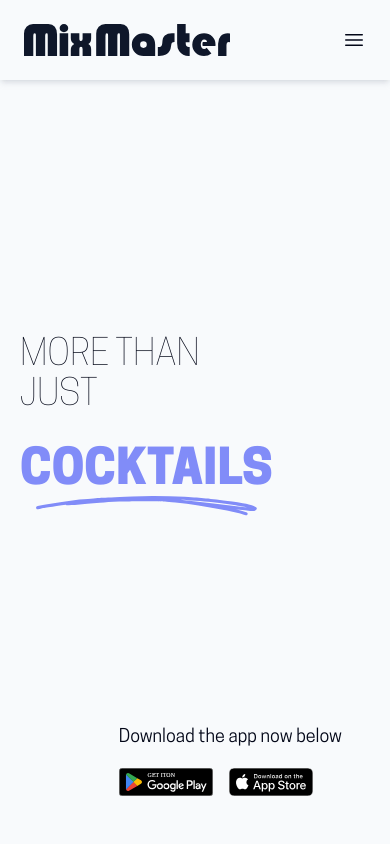
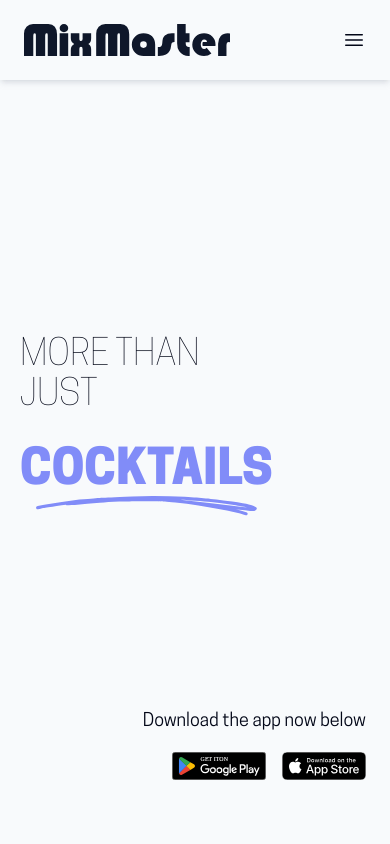
Before and after one commit to robertarnorsson/mixmasterweb, a website: page index.html in a window 390 px wide. Shown: the top 844 px of the page. Drawn offline with Linux system fonts and the light colour scheme.

Commit message:
Adjusted spacing for download buttons

```diff
--- a/index.html
+++ b/index.html
@@ -185,9 +185,9 @@
                 d="M1412.29 72.17c-11.04-5.78-20.07-14.33-85.46-25.24-22.37-3.63-44.69-7.56-67.07-11.04-167.11-22.06-181.65-21.24-304.94-30.56C888.78 1.39 822.57 1.1 756.44 0c-46.63-.11-93.27 1.56-139.89 2.5C365.5 13.55 452.86 7.68 277.94 23.15 202.57 33.32 127.38 45.01 52.07 55.69c-11.23 2.41-22.63 4.17-33.71 7.22C6.1 66.33 5.64 66.19 3.89 67.79c-7.99 5.78-2.98 20.14 8.72 17.5 33.99-9.47 32.28-8.57 178.06-29.66 4.26 4.48 7.29 3.38 18.42 3.11 13.19-.32 26.38-.53 39.56-1.12 53.51-3.81 106.88-9.62 160.36-13.95 18.41-1.3 36.8-3.12 55.21-4.7 23.21-1.16 46.43-2.29 69.65-3.4 120.28-2.16 85.46-3.13 234.65-1.52 23.42.99 1.57-.18 125.72 6.9 96.61 8.88 200.92 27.94 295.42 46.12 40.87 7.91 116.67 23.2 156.31 36.78 3.81 1.05 8.28-.27 10.51-3.58 3.17-3.72 2.66-9.7-.78-13.13-3.25-3.12-8.14-3.44-12.18-5.08-17.89-5.85-44.19-12.09-63.67-16.56l26.16 3.28c23.02 3.13 46.28 3.92 69.34 6.75 10.8.96 25.43 1.81 34.34-4.39 2.26-1.54 4.86-2.75 6.21-5.27 2.76-4.59 1.13-11.06-3.59-13.68ZM925.4 23.77c37.64 1.4 153.99 10.85 196.64 14.94 45.95 5.51 91.89 11.03 137.76 17.19 24.25 4.77 74.13 11.21 101.72 18.14-11.87-1.15-23.77-1.97-35.65-3.06-133.46-15.9-266.8-33.02-400.47-47.21Z" />
             </svg>
           </div>
-          <div class="absolute bottom-0 right-0 mb-12 mr-12 text-right justify-end">
+          <div class="absolute bottom-0 right-0 mb-16 mr-6 md:mb-10 md:mr-10 text-right justify-end">
             <p class="font-cooper text-right text-lg md:text-xl font-normal mb-4">Download the app now below</p>
-            <div class="flex flex-row space-x-4">
+            <div class="flex flex-row space-x-4 justify-end">
               <a href="/">
                 <img src="./assets/images/google-play-badge.svg" alt="Download app on goole play" class="w-auto h-7 md:h-12" />
               </a>
```
Also changed, not shown: tailwind.css.
